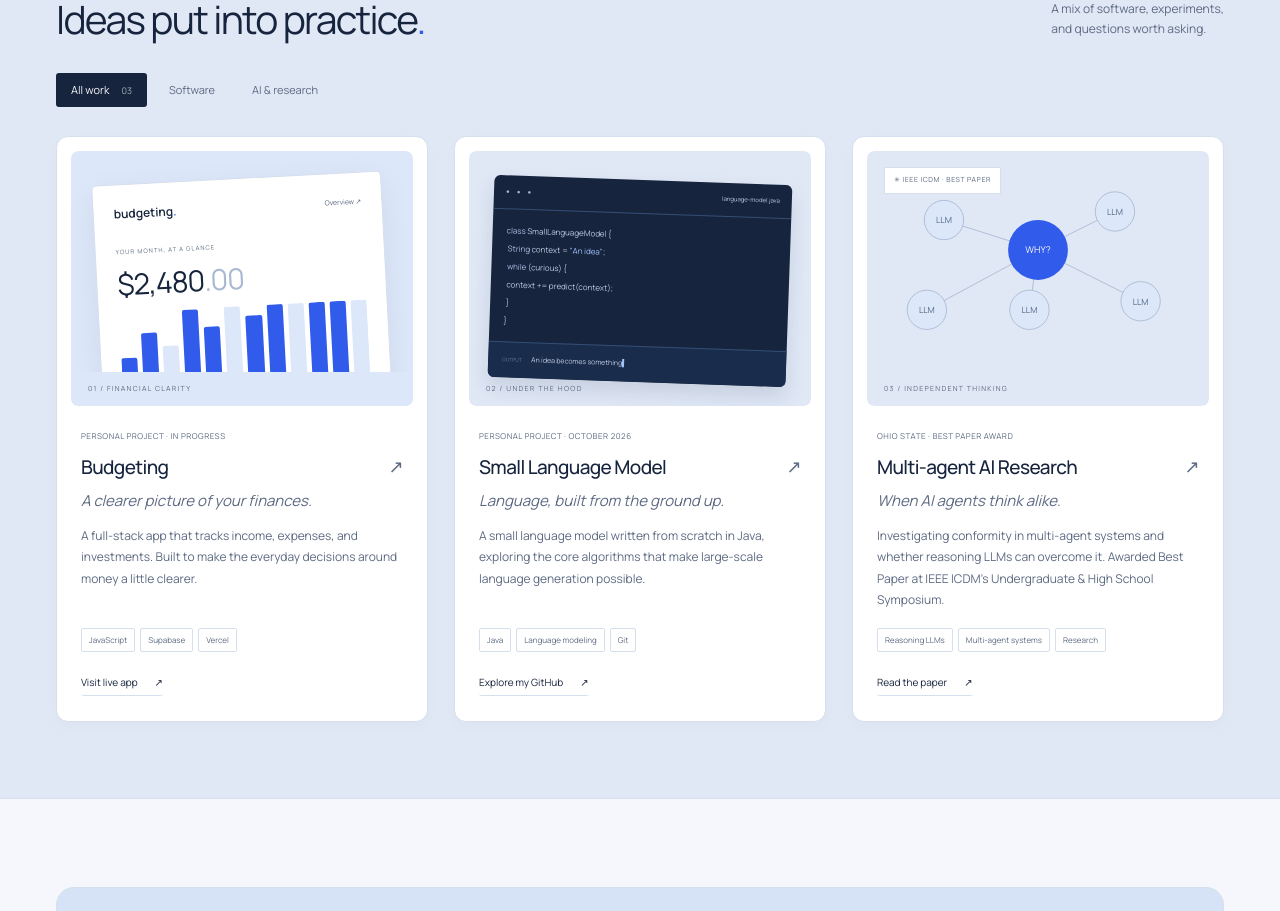
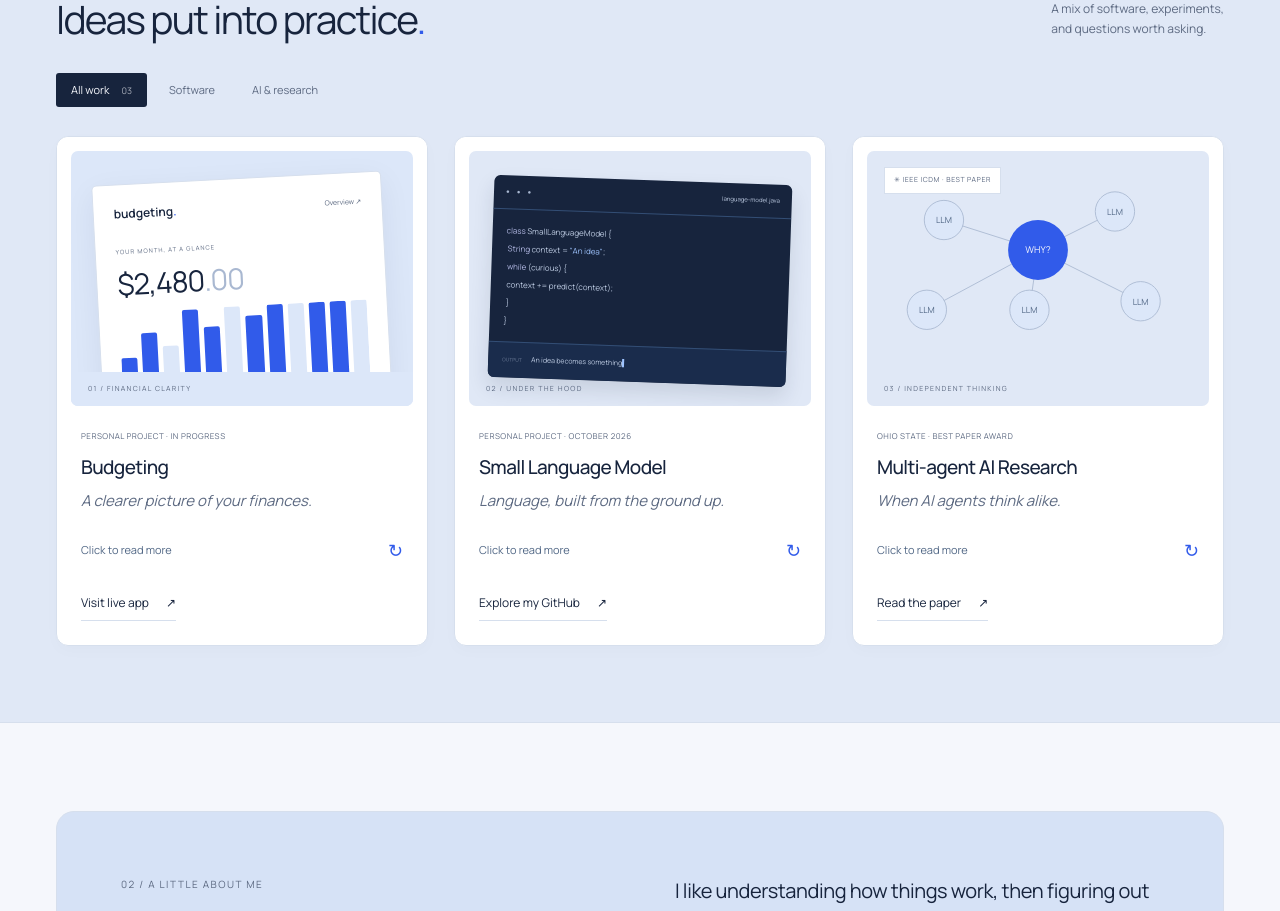
Before and after one commit to ChrisHill415/PersonalWebsite, a Next.js app: page / in a window 1280 px wide. Shown: the part 800-1711 px from the top of the page. Built offline with nearby package versions, Linux system fonts and the light colour scheme.

Commit message:
flipping cards

```diff
--- a/app/globals.css
+++ b/app/globals.css
@@ -1381,3 +1381,111 @@ html {
 .phone-link:hover {
   color: #9fc4ff;
 }
+
+/* The card surface flips; the external action stays independently clickable. */
+.project.project-flip {
+  position: relative;
+  display: flex;
+  flex-direction: column;
+  padding: 0;
+  perspective: 1200px;
+  isolation: isolate;
+}
+.project-flip > :not(a:first-child) {
+  margin-left: 0;
+  margin-right: 0;
+}
+.project-turn-button {
+  position: absolute;
+  inset: 0;
+  z-index: 2;
+  width: 100%;
+  height: 100%;
+  border: 0;
+  border-radius: 12px;
+  background: transparent;
+  cursor: pointer;
+}
+.project-turn-button:focus-visible {
+  outline: 3px solid var(--accent);
+  outline-offset: 5px;
+}
+.project-rotator {
+  display: grid;
+  flex: 1;
+  transform-style: preserve-3d;
+  transition: transform 550ms cubic-bezier(.2,.7,.25,1);
+}
+.is-flipped .project-rotator {
+  transform: rotateY(180deg);
+}
+.project-face {
+  grid-area: 1 / 1;
+  backface-visibility: hidden;
+  -webkit-backface-visibility: hidden;
+  border-radius: 12px 12px 0 0;
+  background: #fff;
+  overflow: hidden;
+}
+.project-front {
+  padding: 14px 14px 22px;
+}
+.project-face-copy {
+  padding-inline: 10px;
+}
+.project-back {
+  transform: rotateY(180deg);
+  padding: 32px 24px 22px;
+  display: flex;
+  flex-direction: column;
+  background: #f0f4fc;
+}
+.project-back .project-meta {
+  margin-top: 0;
+}
+.project-back h3 {
+  font-size: 24px;
+  margin-block: 16px 12px;
+}
+.project-back .project-description {
+  font-size: 14px;
+  line-height: 1.85;
+  margin-top: 16px;
+  flex: 1;
+}
+.project-back .tags {
+  margin-top: 24px;
+  margin-bottom: 24px;
+}
+.project-flip-hint {
+  display: flex;
+  align-items: center;
+  justify-content: space-between;
+  gap: 12px;
+  margin-top: 24px;
+  color: #526886;
+  font-size: 11px;
+}
+.project-flip-hint > span {
+  font-size: 18px;
+  color: var(--accent);
+}
+.project-actions {
+  padding: 0 24px 24px;
+}
+.project-actions .project-link {
+  position: relative;
+  z-index: 3;
+  display: inline-flex;
+  margin: 0;
+  padding-block: 8px;
+  font-size: 12px;
+}
+@media (prefers-reduced-motion: reduce) {
+  .project-rotator { transition: none; }
+}
+@media (max-width: 760px) {
+  .project-front { padding: 12px 12px 22px; }
+  .project-back { padding: 28px 22px 22px; }
+  .project-actions { padding: 0 22px 22px; }
+}
--- a/app/page.tsx
+++ b/app/page.tsx
@@ -1,5 +1,5 @@
 "use client";
-import { useEffect, useRef, useState } from "react";
+import { useEffect, useId, useRef, useState } from "react";
 import Image from "next/image";
 const github = "https://github.com/ChrisHill415";
 const projects = [
@@ -151,6 +151,47 @@ function ProjectVisual({ kind }: { kind: string }) {
     </div>
   );
 }
+function ProjectCard({ project }: { project: (typeof projects)[number] }) {
+  const [flipped, setFlipped] = useState(false);
+  const detailsId = useId();
+  return (
+    <article className={`project project-flip${flipped ? " is-flipped" : ""}`}>
+      <button
+        type="button"
+        className="project-turn-button"
+        aria-label={flipped ? `Show front of ${project.title}` : `Read about ${project.title}`}
+        aria-expanded={flipped}
+        aria-controls={detailsId}
+        onClick={() => setFlipped(!flipped)}
+      />
+      <div className="project-rotator">
+        <div className="project-face project-front" aria-hidden={flipped} inert={flipped}>
+          <ProjectVisual kind={project.visual} />
+          <div className="project-face-copy">
+            <div className="project-meta">{project.type}</div>
+            <h3>{project.title}</h3>
+            <p className="project-subtitle">{project.subtitle}</p>
+            <span className="project-flip-hint">Click to read more <span aria-hidden="true">↻</span></span>
+          </div>
+        </div>
+        <div className="project-face project-back" id={detailsId} aria-hidden={!flipped} inert={!flipped}>
+          <div className="project-meta">{project.type}</div>
+          <h3>{project.title}</h3>
+          <p className="project-subtitle">{project.subtitle}</p>
+          <p className="project-description">{project.description}</p>
+          <div className="tags">{project.tags.map((tag) => <span key={tag}>{tag}</span>)}</div>
+          <span className="project-flip-hint">Click to flip back <span aria-hidden="true">↻</span></span>
+        </div>
+      </div>
+      <div className="project-actions">
+        <a className="project-link" href={project.href} target="_blank" rel="noopener noreferrer">
+          {project.link} <Arrow />
+        </a>
+      </div>
+    </article>
+  );
+}
+
 export default function Home() {
   const [filter, setFilter] = useState("All work");
   const [menuOpen, setMenuOpen] = useState(false);
@@ -309,39 +350,7 @@ export default function Home() {
           <div className="projects">
             {projects
               .filter((p) => filter === "All work" || p.category === filter)
-              .map((p) => (
-                <article className="project" key={p.title}>
-                  <a
-                    href={p.href}
-                    target="_blank"
-                    rel="noopener noreferrer"
-                    aria-label={p.link + ": " + p.title}
-                  >
-                    <ProjectVisual kind={p.visual} />
-                  </a>
-                  <div className="project-meta">{p.type}</div>
-                  <h3>
-                    <a href={p.href} target="_blank" rel="noopener noreferrer">
-                      {p.title} <Arrow />
-                    </a>
-                  </h3>
-                  <p className="project-subtitle">{p.subtitle}</p>
-                  <p className="project-description">{p.description}</p>
-                  <div className="tags">
-                    {p.tags.map((t) => (
-                      <span key={t}>{t}</span>
-                    ))}
-                  </div>
-                  <a
-                    className="project-link"
-                    href={p.href}
-                    target="_blank"
-                    rel="noopener noreferrer"
-                  >
-                    {p.link} <Arrow />
-                  </a>
-                </article>
-              ))}
+              .map((p) => <ProjectCard key={p.title} project={p} />)}
           </div>
           </div>
         </section>
```
